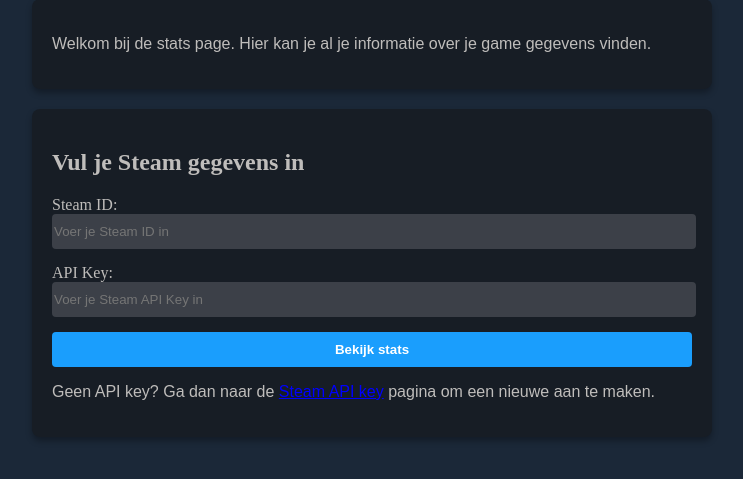
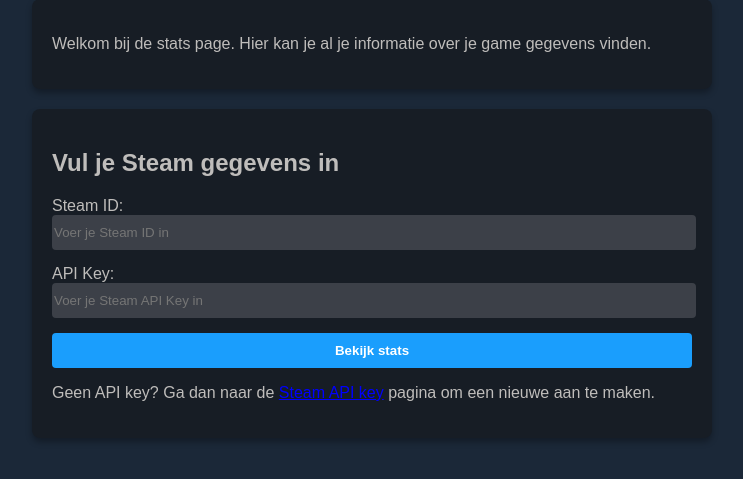
Before and after one commit to Rohan-7328/Steam, a Flask app: page /Stats in a window 1280 px wide. Shown: the part 121-600 px from the top of the page, without its empty margins (268-1011 px from the left). Run offline with Flask 3, Linux system fonts and the light colour scheme; some web fonts are replaced.

Commit message:
Lettertype aangepast voor de Stats CSS pagina

```diff
--- a/Steam1.0/static/Styles/Stats.css
+++ b/Steam1.0/static/Styles/Stats.css
@@ -67,6 +67,7 @@
             padding: 20px;
             border-radius: 8px;
             box-shadow: 0 4px 6px rgba(0, 0, 0, 0.3);
+            font-family: Motiva Sans, Arial, sans-serif;
         }
 
         .Steam_ID_invullen input, .Steam_ID_invullen button {
```
